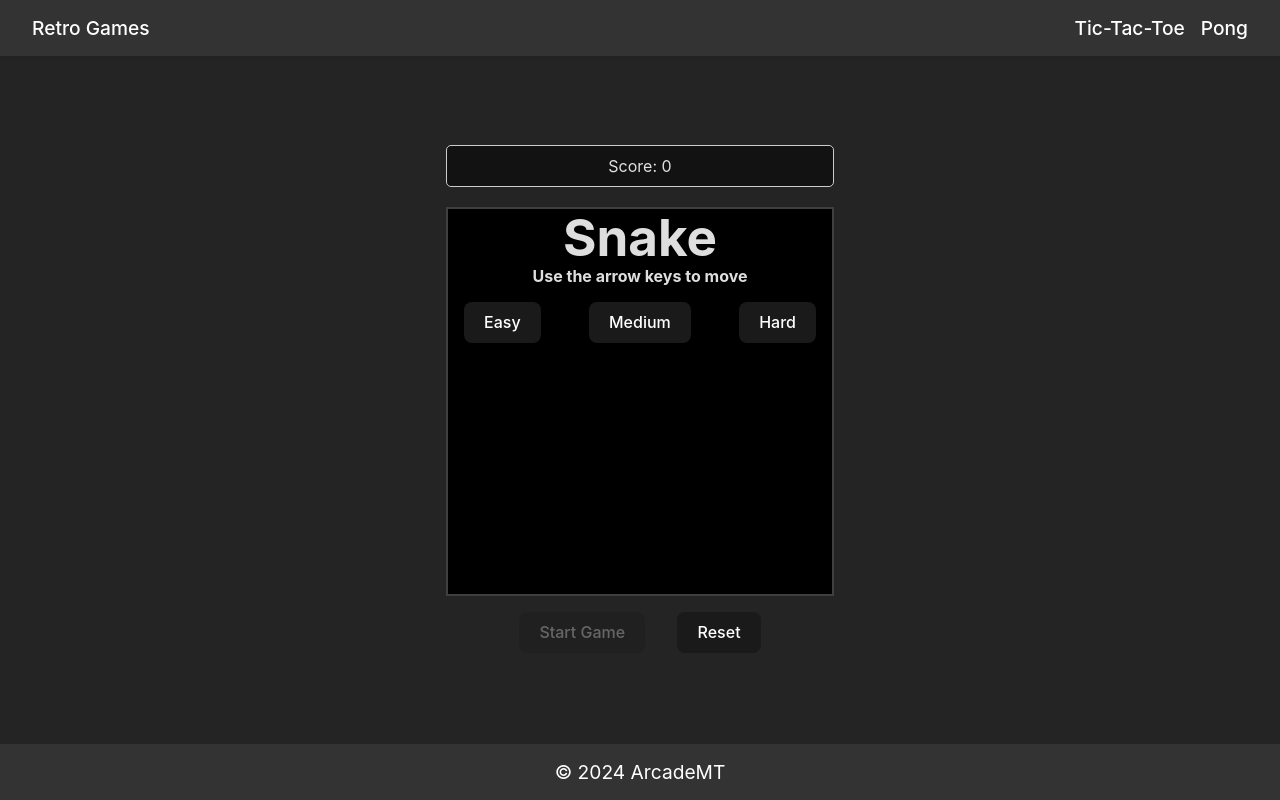
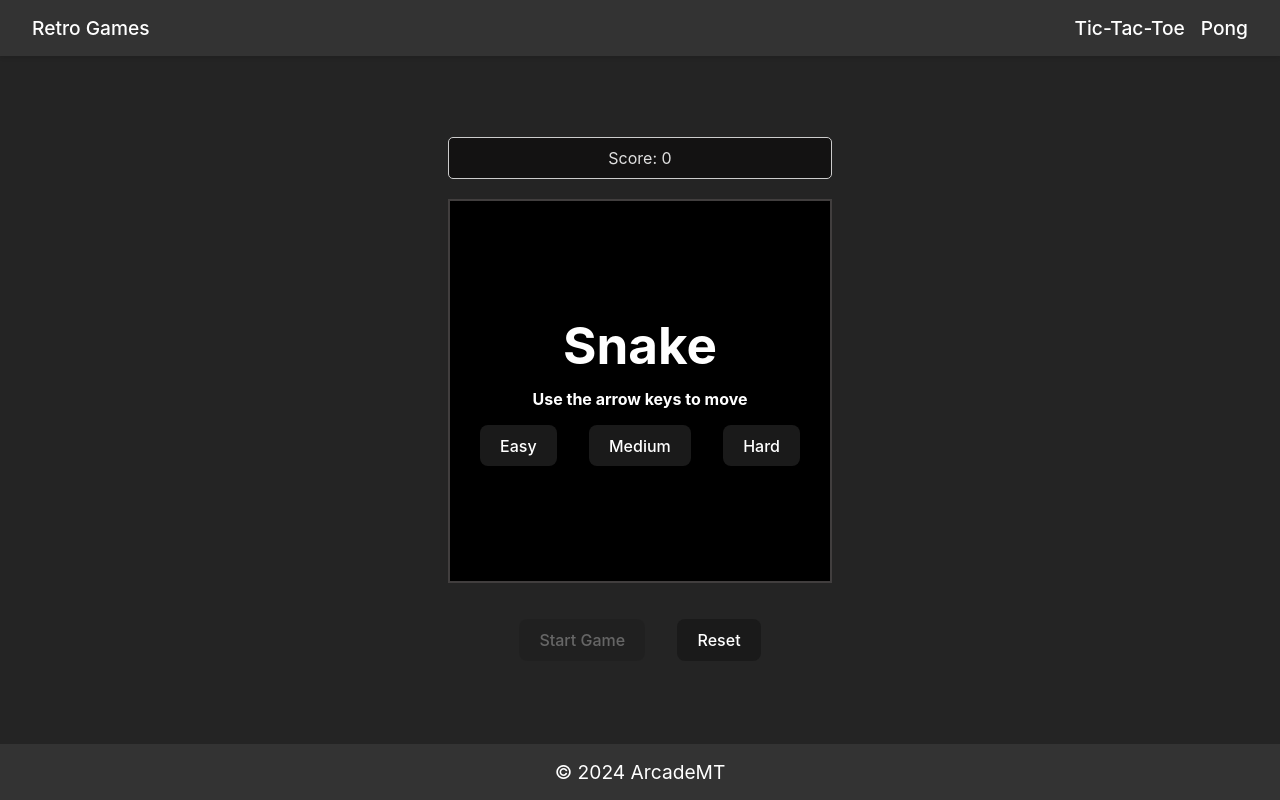
Before and after one commit to Caximorris/retrogames, a React (Vite) app: page /snake in a window 1280 px wide. Built offline with nearby package versions, Linux system fonts and the light colour scheme.

Commit message:
snake update

```diff
--- a/src/games/Snake/components/BoardContainer.tsx
+++ b/src/games/Snake/components/BoardContainer.tsx
@@ -36,9 +36,9 @@ const BoardContainer: FC<BoardContainerProps> = ({ gameState, setGameState }) =>
 
     if (gameState.isPaused) {
         return (
-            <div className="paused-board">
-                <div className="paused-pong-container">
-                    <h1 className="paused-pong">Resume</h1>
+            <div className="paused-snake-board">
+                <div className="paused-snake-container">
+                    <h1 className="paused-snake">Resume</h1>
                 </div>
             </div>
         );
--- a/src/styles/Snake.css
+++ b/src/styles/Snake.css
@@ -1,12 +1,34 @@
 .paused-snake-board,
 .snake-board {
+    display: grid;
     position: relative;
-    width: 100%;
-    max-width: 600px;
+    width: 30vw;
+    max-width: 900px;
     margin: 0 auto;
+    margin-bottom: 20px;
     background-color: black;
     border: 2px solid rgb(65, 62, 62);
     aspect-ratio: 1; /* Ensures the board is always square */
+}
+
+.paused-snake-container {
+    display: flex;
+    flex-direction: column;
+    justify-content: center;
+    align-items: center;
+    position: absolute;
+    top: 0;
+    left: 0;
+    width: 100%;
+    height: 100%;
+    background-color: rgba(0, 0, 0, 0.5);
+    color: white;
+    z-index: 1;
+}
+
+.paused-snake {
+    text-align: center;
+    margin: 0.5rem;
 }
 
 .snake-segment, .food {
```
